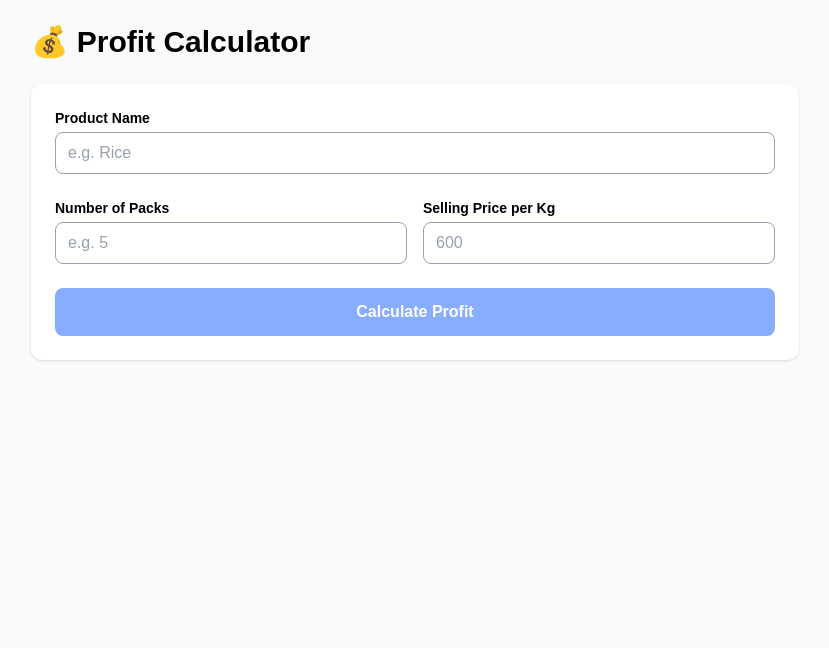
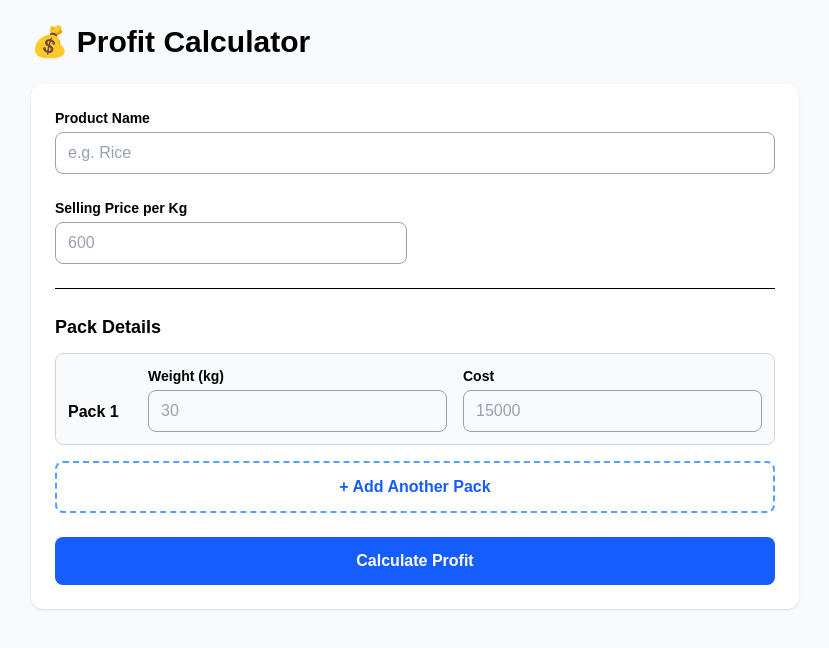
Before and after one commit to JeClaude/profit-calc, a Next.js app in the folder profit-calc/: page / in a window 1280 px wide. Shown: the top 648 px of the page, without its empty margins (225-1054 px from the left). Built offline with nearby package versions, Linux system fonts and the light colour scheme.

Commit message:
uploading project

```diff
--- a/profit-calc/app/page.tsx
+++ b/profit-calc/app/page.tsx
@@ -1,6 +1,6 @@
 "use client";
 
-import { useState, useEffect } from "react";
+import { useState } from "react";
 
 type PackResult = {
   pack_number: number;
@@ -32,27 +32,29 @@ type Result = {
 
 export default function Home() {
   const [productName, setProductName] = useState("");
-  const [numPacks, setNumPacks] = useState("");
   const [sellingPricePerKg, setSellingPricePerKg] = useState("");
-  const [packDetails, setPackDetails] = useState<{ kg: string; cost: string }[]>([]);
+
+  // Start with exactly 1 pack
+  const [packDetails, setPackDetails] = useState<{ kg: string; cost: string }[]>([
+    { kg: "", cost: "" }
+  ]);
+
   const [result, setResult] = useState<Result | null>(null);
   const [loading, setLoading] = useState(false);
   const [error, setError] = useState<string | null>(null);
 
-  useEffect(() => {
-    const count = parseInt(numPacks) || 0;
-    setPackDetails((prev) => {
-      const newPacks = [...prev];
-      if (count > newPacks.length) {
-        for (let i = newPacks.length; i < count; i++) {
-          newPacks.push({ kg: "", cost: "" });
+  // Add a new empty pack
+  const addPack = () => {
+    setPackDetails([...packDetails, { kg: "", cost: "" }]);
+  };
+
+  // Remove a pack by index
+  const removePack = (index: number) => {
+    if (packDetails.length > 1) {
+      const updated = packDetails.filter((_, i) => i !== index);
+      setPackDetails(updated);
     }
-      } else if (count < newPacks.length) {
-        newPacks.length = count;
-      }
-      return newPacks;
-    });
-  }, [numPacks]);
+  };
 
   const handlePackChange = (index: number, field: "kg" | "cost", value: string) => {
     const updated = [...packDetails];
@@ -91,11 +93,10 @@ export default function Home() {
     }
   };
 
-  // --- EXPORT TO EXCEL/CSV FUNCTION ---
+  // Export to Excel/CSV
   const downloadCSV = () => {
     if (!result) return;
 
-    // 1. Create General Summary rows
     let csvContent = `Product Name,${result.product_name}\n\n`;
     csvContent += `GENERAL SUMMARY\n`;
     csvContent += `Metric,Value\n`;
@@ -108,14 +109,12 @@ export default function Home() {
     csvContent += `Profit per Kg,${result.profit.profit_per_kg}\n`;
     csvContent += `Margin (%),${result.profit.profit_margin_percent}%\n\n`;
 
-    // 2. Create Pack Breakdown rows
     csvContent += `PACK BREAKDOWN\n`;
     csvContent += `Pack,Weight (kg),Cost,Cost/kg,Revenue,Profit\n`;
     result.packs_breakdown.forEach((pack) => {
       csvContent += `Pack ${pack.pack_number},${pack.kg},${pack.cost},${pack.cost_per_kg},${pack.revenue},${pack.profit}\n`;
     });
 
-    // 3. Trigger Download
     const blob = new Blob([csvContent], { type: "text/csv;charset=utf-8;" });
     const url = URL.createObjectURL(blob);
     const link = document.createElement("a");
@@ -142,15 +141,7 @@ export default function Home() {
             placeholder="e.g. Rice"
           />
 
-          <div className="grid grid-cols-1 md:grid-cols-2 gap-4">
-            <Input
-              label="Number of Packs"
-              type="number"
-              min="1"
-              value={numPacks}
-              onChange={(e) => setNumPacks(e.target.value)}
-              placeholder="e.g. 5"
-            />
+          <div className="grid grid-cols-1 md:grid-cols-2 gap-4 border-b pb-6">
             <Input
               label="Selling Price per Kg"
               type="number"
@@ -160,12 +151,12 @@ export default function Home() {
             />
           </div>
 
-          {packDetails.length > 0 && (
-            <div className="border-t pt-4 animate-in fade-in duration-300">
+          {/* Pack Details Section */}
+          <div>
             <h3 className="text-lg font-bold text-black mb-3">Pack Details</h3>
             <div className="space-y-3">
               {packDetails.map((pack, index) => (
-                  <div key={index} className="flex gap-4 items-end bg-gray-50 p-3 rounded-lg border border-gray-200">
+                <div key={index} className="flex gap-4 items-end bg-gray-50 p-3 rounded-lg border border-gray-300">
                   <span className="font-bold text-black mb-2 w-16">
                     Pack {index + 1}
                   </span>
@@ -187,15 +178,35 @@ export default function Home() {
                       placeholder="15000"
                     />
                   </div>
+
+                  {/* Show Remove button only if there is more than 1 pack */}
+                  {packDetails.length > 1 && (
+                    <button
+                      type="button"
+                      onClick={() => removePack(index)}
+                      className="mb-1 bg-red-100 text-red-600 hover:bg-red-200 font-bold px-3 py-2 rounded-lg transition"
+                      title="Remove this pack"
+                    >
+                      ✕
+                    </button>
+                  )}
                 </div>
               ))}
             </div>
+
+            {/* Add Pack Button */}
+            <button
+              type="button"
+              onClick={addPack}
+              className="mt-4 w-full border-2 border-dashed border-blue-400 text-blue-600 hover:bg-blue-50 font-bold py-3 rounded-lg transition"
+            >
+              + Add Another Pack
+            </button>
           </div>
-          )}
 
           <button
             type="submit"
-            disabled={loading || packDetails.length === 0}
+            disabled={loading}
             className="w-full bg-blue-600 hover:bg-blue-700 text-white font-semibold py-3 rounded-lg transition disabled:opacity-50 disabled:cursor-not-allowed"
           >
             {loading ? "Calculating..." : "Calculate Profit"}
@@ -204,6 +215,7 @@ export default function Home() {
           {error && <div className="bg-red-50 text-red-700 p-3 rounded-lg text-sm font-medium">{error}</div>}
         </form>
 
+        {/* Results Section */}
         {result && (
           <div className="mt-8 space-y-6">
 
```
Lines whose indentation alone changed are shown as unchanged.
